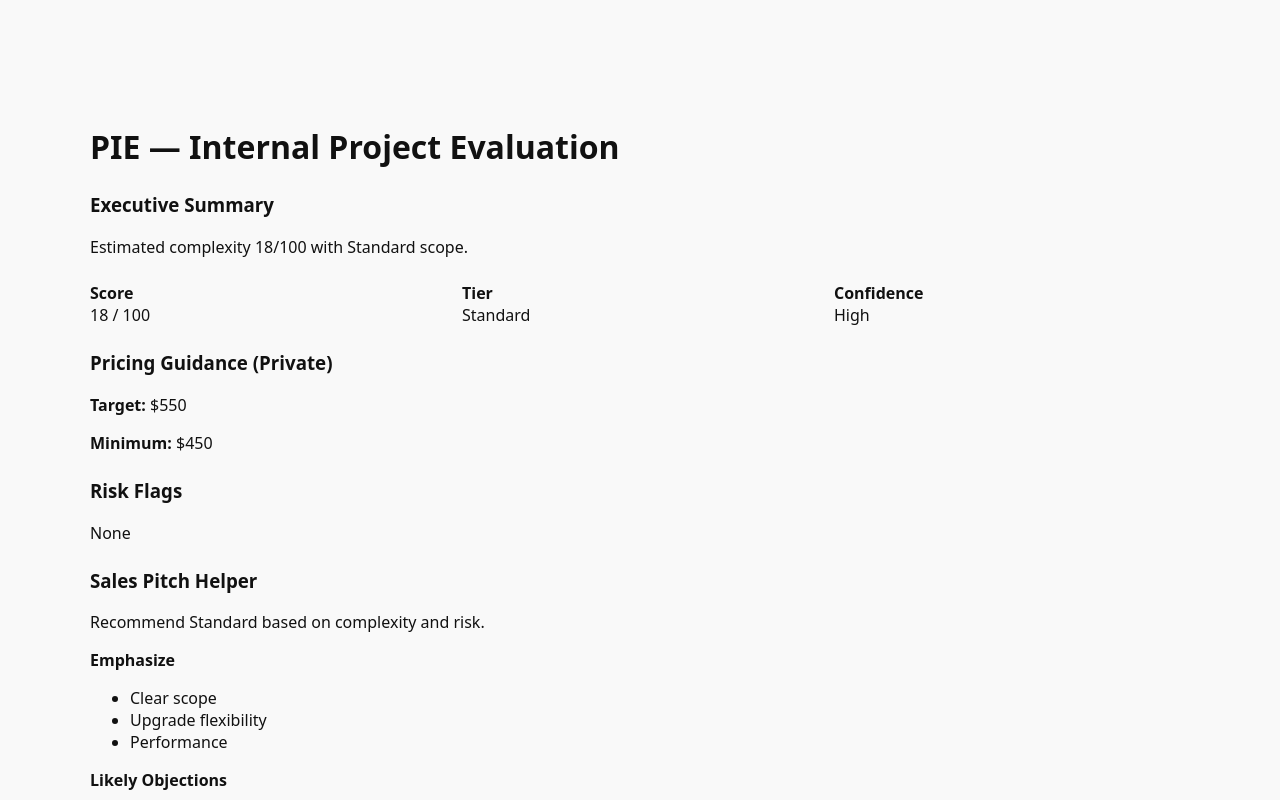
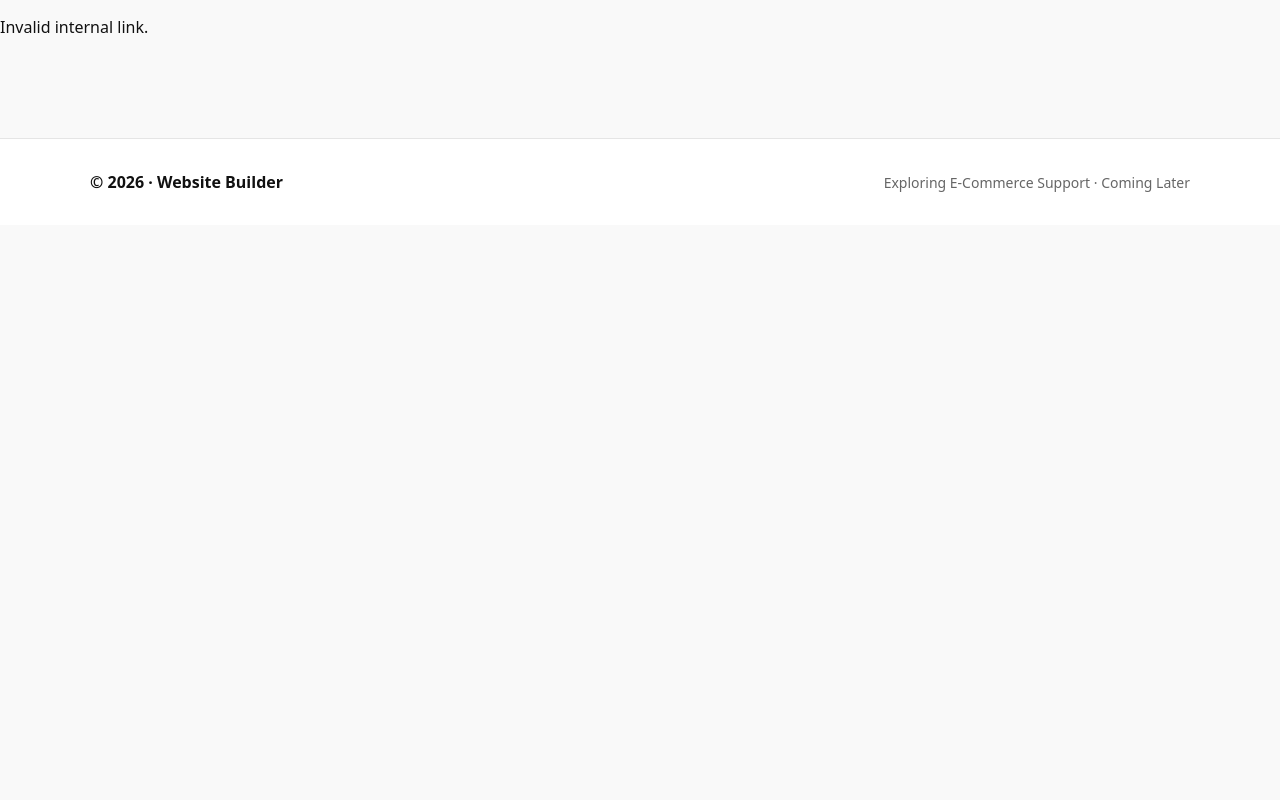
Before and after one commit to kkoly10/website-builder, a Next.js app: page /internal/preview in a window 1280 px wide. Shown: the top 800 px of the page. Built offline with nearby package versions, Linux system fonts and the light colour scheme.

Commit message:
Update page.tsx

```diff
--- a/app/internal/preview/page.tsx
+++ b/app/internal/preview/page.tsx
@@ -1,64 +1,28 @@
 "use client";
 
 import { useSearchParams } from "next/navigation";
-import { evaluatePIE, ProjectInput } from "@/lib/pie";
+import { evaluatePIE } from "../../../lib/pie";
+import { getByToken } from "../../../lib/internalStore";
 
 export default function InternalPreview() {
   const sp = useSearchParams();
+  const token = sp.get("token");
 
-  const input: ProjectInput = {
-    pages: (sp.get("pages") as any) ?? "4-5",
-    booking: (sp.get("booking") as any) ?? "none",
-    payments: (sp.get("payments") as any) ?? "none",
-    automation: (sp.get("automation") as any) ?? "none",
-    integrations: (sp.get("integrations") as any) ?? "none",
-    content: (sp.get("content") as any) ?? "ready",
-    stakeholders: (sp.get("stakeholders") as any) ?? "1",
-    timeline: (sp.get("timeline") as any) ?? "4+ weeks",
-  };
+  if (!token) return <p>Invalid internal link.</p>;
 
-  const report = evaluatePIE(input);
+  const stored = getByToken(token);
+  if (!stored) return <p>Report not found or expired.</p>;
+
+  const report = evaluatePIE(stored.payload);
 
   return (
     <main style={{ maxWidth: 1100, margin: "80px auto", padding: 24 }}>
-      <h1>PIE — Internal Project Evaluation</h1>
+      <h1>PIE — Internal Evaluation</h1>
+      <p><strong>Generated:</strong> {new Date(stored.createdAt).toLocaleString()}</p>
 
-      <section style={{ marginTop: 24 }}>
-        <h3>Executive Summary</h3>
-        <p>{report.summary}</p>
-      </section>
-
-      <section style={{ marginTop: 24, display: "grid", gridTemplateColumns: "repeat(3,1fr)", gap: 16 }}>
-        <div><strong>Score</strong><div>{report.score} / 100</div></div>
-        <div><strong>Tier</strong><div>{report.tier}</div></div>
-        <div><strong>Confidence</strong><div>{report.confidence}</div></div>
-      </section>
-
-      <section style={{ marginTop: 24 }}>
-        <h3>Pricing Guidance (Private)</h3>
-        <p><strong>Target:</strong> ${report.pricing.target}</p>
-        <p><strong>Minimum:</strong> ${report.pricing.minimum}</p>
-        {report.pricing.buffers.length > 0 && (
-          <>
-            <strong>Buffers</strong>
-            <ul>{report.pricing.buffers.map(b => <li key={b}>{b}</li>)}</ul>
-          </>
-        )}
-      </section>
-
-      <section style={{ marginTop: 24 }}>
-        <h3>Risk Flags</h3>
-        {report.risks.length ? <ul>{report.risks.map(r => <li key={r}>🚩 {r}</li>)}</ul> : <p>None</p>}
-      </section>
-
-      <section style={{ marginTop: 24 }}>
-        <h3>Sales Pitch Helper</h3>
-        <p>{report.pitch.recommend}</p>
-        <strong>Emphasize</strong>
-        <ul>{report.pitch.emphasize.map(e => <li key={e}>{e}</li>)}</ul>
-        <strong>Likely Objections</strong>
-        <ul>{report.pitch.objections.map(o => <li key={o}>{o}</li>)}</ul>
-      </section>
+      <pre style={{ marginTop: 24 }}>
+        {JSON.stringify(report, null, 2)}
+      </pre>
     </main>
   );
 }
```
